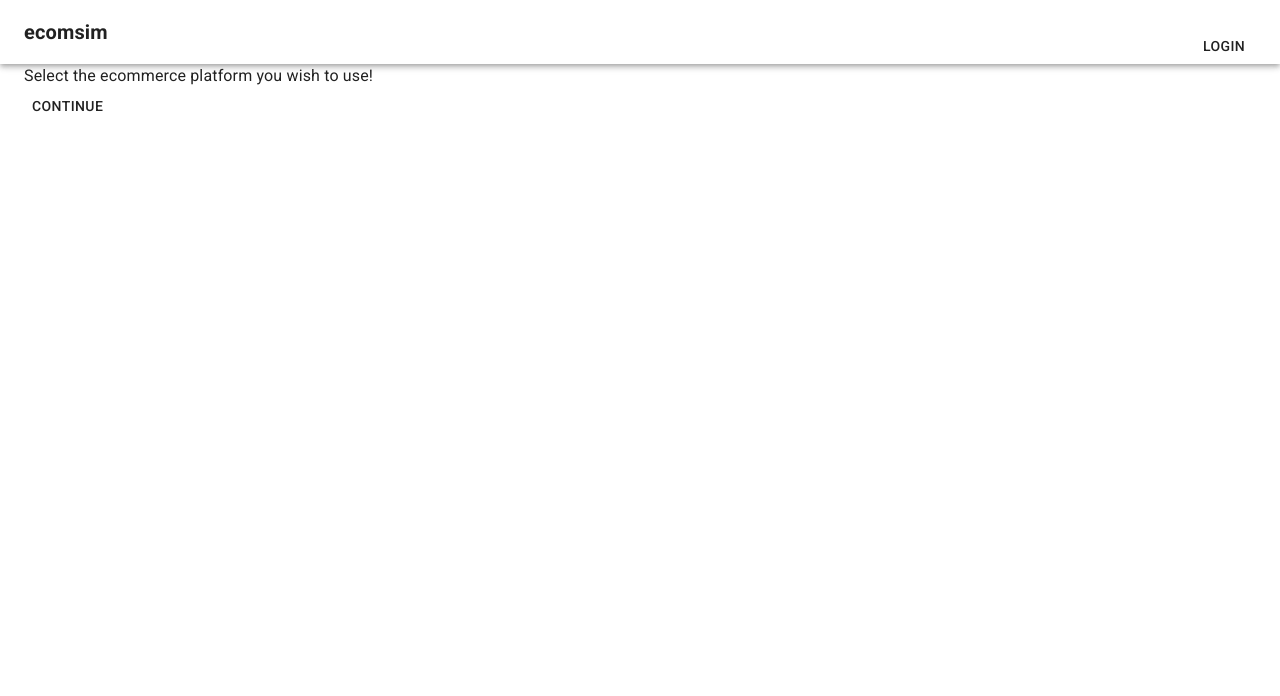
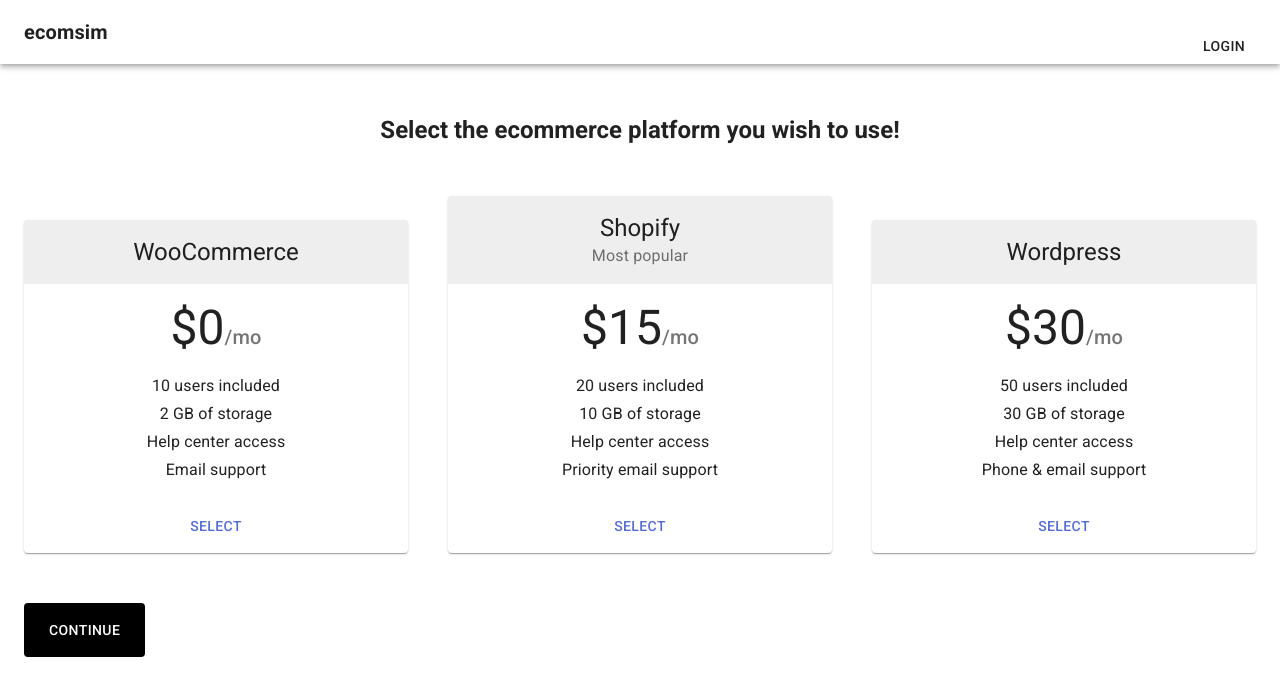
Before and after one commit to fareed-ah/EcomSim, a Next.js app in the folder web-client/: page /views/platforms in a window 1280 px wide. Shown: the top 696 px of the page. Built offline with nearby package versions, Linux system fonts and the light colour scheme.

Commit message:
Add store details screen

```diff
--- a/web-client/package.json
+++ b/web-client/package.json
@@ -7,12 +7,11 @@
     "start": "next start"
   },
   "dependencies": {
-    "@chakra-ui/icons": "^1.0.0",
-    "@chakra-ui/react": "^1.0.0",
     "@emotion/react": "^11.0.0",
     "@emotion/styled": "^11.0.0",
     "@material-ui/core": "^4.11.3",
     "@material-ui/styles": "^4.11.3",
+    "fontsource-roboto": "^4.0.0",
     "formik": "^2.2.6",
     "framer-motion": "^2.9.4",
     "next": "latest",
--- a/web-client/src/pages/index.tsx
+++ b/web-client/src/pages/index.tsx
@@ -2,6 +2,7 @@ import { ThemeProvider } from "@material-ui/styles";
 import React from "react";
 import theme from "../theme";
 import Home from "./views/home";
+import 'fontsource-roboto';
 
 const Index = () => {
   return (
--- a/web-client/src/pages/views/platforms.tsx
+++ b/web-client/src/pages/views/platforms.tsx
@@ -1,5 +1,5 @@
 
-import { Box, Button, Container, Grid, Typography } from '@material-ui/core';
+import { Box, Button, Card, CardActions, CardContent, CardHeader, Container, Grid, makeStyles, Typography } from '@material-ui/core';
 import { useRouter } from 'next/router';
 import React from 'react'
 import { NavBar } from '../../components/navbar/NavBar';
@@ -8,22 +8,155 @@ interface platformsProps {
 
 }
 
+const useStyles = makeStyles((theme) => ({
+    '@global': {
+        ul: {
+            margin: 0,
+            padding: 0,
+            listStyle: 'none',
+        },
+    },
+    heading5: {
+        font: "Roboto",
+        fontWeight: "bold",
+        flexGrow: 1,
+        alignSelf: "center",
+        textAlign: "center",
+        margin: "50px",
+    },
+    appBar: {
+        borderBottom: `1px solid ${theme.palette.divider}`,
+    },
+    toolbar: {
+        flexWrap: 'wrap',
+    },
+    toolbarTitle: {
+        flexGrow: 1,
+    },
+    link: {
+        margin: theme.spacing(1, 1.5),
+    },
+    heroContent: {
+        padding: theme.spacing(8, 0, 6),
+    },
+    cardHeader: {
+        backgroundColor:
+            theme.palette.type === 'light' ? theme.palette.grey[200] : theme.palette.grey[700],
+    },
+    cardPricing: {
+        display: 'flex',
+        justifyContent: 'center',
+        alignItems: 'baseline',
+        marginBottom: theme.spacing(2),
+    },
+    footer: {
+        borderTop: `1px solid ${theme.palette.divider}`,
+        marginTop: theme.spacing(8),
+        paddingTop: theme.spacing(3),
+        paddingBottom: theme.spacing(3),
+        [theme.breakpoints.up('sm')]: {
+            paddingTop: theme.spacing(6),
+            paddingBottom: theme.spacing(6),
+        },
+    },
+    button: {
+        backgroundColor: "#000",
+        color: "#FFF",
+        marginTop: "50px",
+        paddingTop: "15px",
+        paddingBottom: "15px",
+        paddingRight: "25px",
+        paddingLeft: "25px",
+    },
+}));
+
+const tiers = [
+    {
+        title: 'WooCommerce',
+        price: '0',
+        description: ['10 users included', '2 GB of storage', 'Help center access', 'Email support'],
+        buttonText: 'Select',
+        buttonVariant: 'outlined',
+    },
+    {
+        title: 'Shopify',
+        subheader: 'Most popular',
+        price: '15',
+        description: [
+            '20 users included',
+            '10 GB of storage',
+            'Help center access',
+            'Priority email support',
+        ],
+        buttonText: 'Select',
+        buttonVariant: 'contained',
+    },
+    {
+        title: 'Wordpress',
+        price: '30',
+        description: [
+            '50 users included',
+            '30 GB of storage',
+            'Help center access',
+            'Phone & email support',
+        ],
+        buttonText: 'Select',
+        buttonVariant: 'outlined',
+    },
+];
+
 const platforms: React.FC<platformsProps> = ({ }) => {
 
     const router = useRouter()
+    const classes = useStyles();
 
     return (
         <Box>
             <NavBar />
             <Container>
 
-                <Typography>Select the ecommerce platform you wish to use!</Typography>
+                <Typography variant="h5" className={classes.heading5}>Select the ecommerce platform you wish to use!</Typography>
 
-                <Grid>
-
+                <Grid container spacing={5} alignItems="flex-end">
+                    {tiers.map((tier) => (
+                        <Grid item xs={12} sm={6} md={4}>
+                            <Card>
+                                <CardHeader
+                                    title={tier.title}
+                                    subheader={tier.subheader}
+                                    titleTypographyProps={{ align: 'center' }}
+                                    subheaderTypographyProps={{ align: 'center' }}
+                                    // action={tier.title === 'Pro' ? <StarIcon /> : null}
+                                    className={classes.cardHeader}
+                                />
+                                <CardContent>
+                                    <div className={classes.cardPricing}>
+                                        <Typography component="h2" variant="h3" color="textPrimary">
+                                            ${tier.price}
+                                        </Typography>
+                                        <Typography variant="h6" color="textSecondary">
+                                            /mo
+                                        </Typography>
+                                    </div>
+                                    <ul>
+                                        {tier.description.map((line) => (
+                                            <Typography component="li" variant="subtitle1" align="center" key={line}>
+                                                {line}
+                                            </Typography>
+                                        ))}
+                                    </ul>
+                                </CardContent>
+                                <CardActions>
+                                    <Button fullWidth color="primary">
+                                        {tier.buttonText}
+                                    </Button>
+                                </CardActions>
+                            </Card>
+                        </Grid>
+                    ))}
                 </Grid>
 
-                <Button onClick={() => router.push('/views/storeDetails')}>Continue</Button>
+                <Button className={classes.button} onClick={() => router.push('/views/storeDetails')}>Continue</Button>
             </Container>
         </Box>
     );
--- a/web-client/src/pages/views/products.tsx
+++ b/web-client/src/pages/views/products.tsx
@@ -1,5 +1,6 @@
 
-import { Box, Container } from '@material-ui/core';
+import { Box, Container, createStyles, Theme } from '@material-ui/core';
+import { makeStyles } from '@material-ui/styles';
 import React from 'react'
 import { NavBar } from '../../components/navbar/NavBar';
 import { Marketing } from '../../components/storeDetails/Marketing';
@@ -9,7 +10,9 @@ interface productsProps {
 
 }
 
+
 export const products: React.FC<productsProps> = ({ }) => {
+
     return (
         <Box>
             <NavBar />
```
Also changed, not shown: web-client/src/components/checklist/CheckBoxList.tsx (added, +58 -0 lines), web-client/src/components/storeDetails/Demographics.tsx (+14 -8 lines), web-client/src/components/storeDetails/ProductCategories.tsx (+13 -6 lines), web-client/src/pages/views/home.tsx (+59 -9 lines), web-client/src/pages/views/storeDetails.tsx (+49 -16 lines), 1 other file (tests, documents, lock files or other folders).
